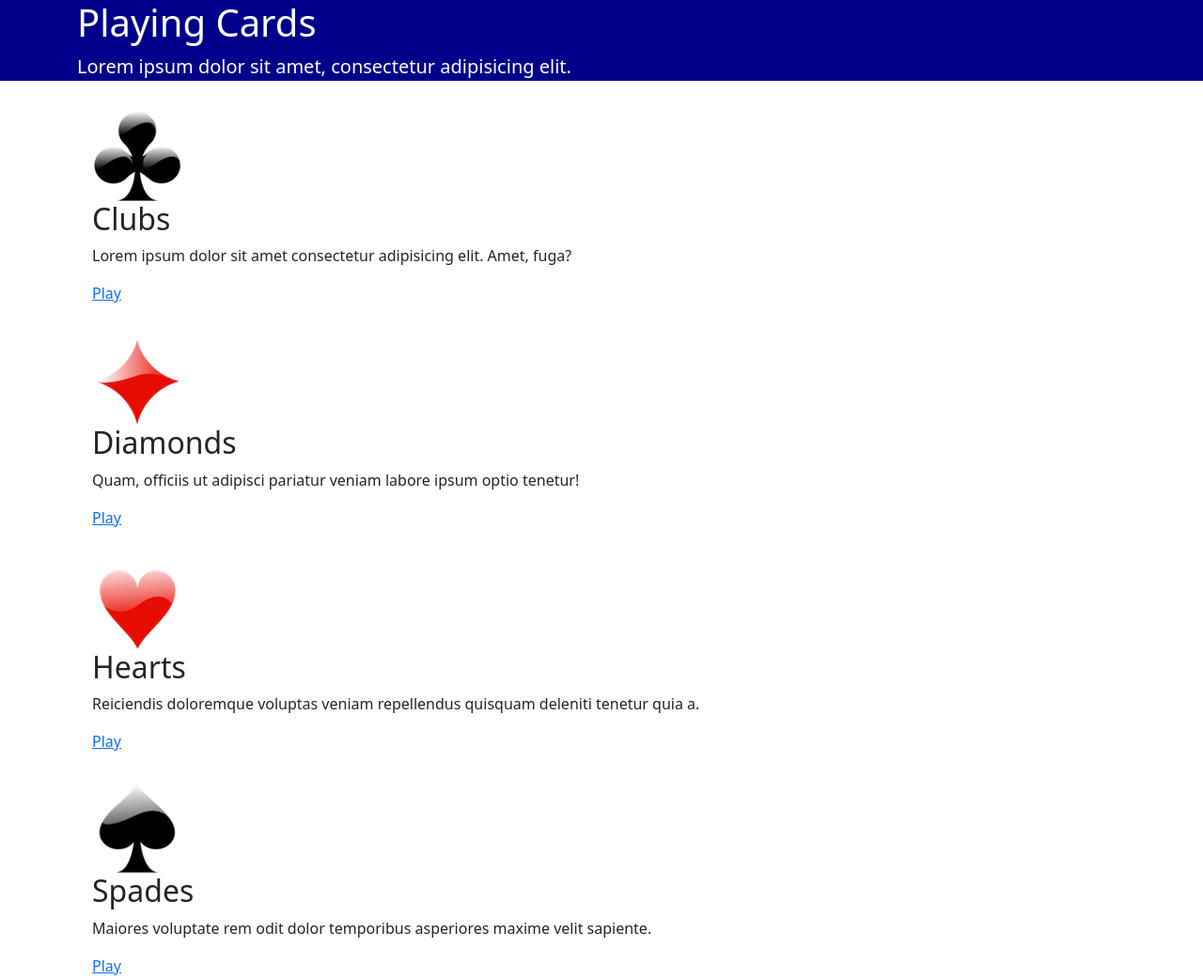
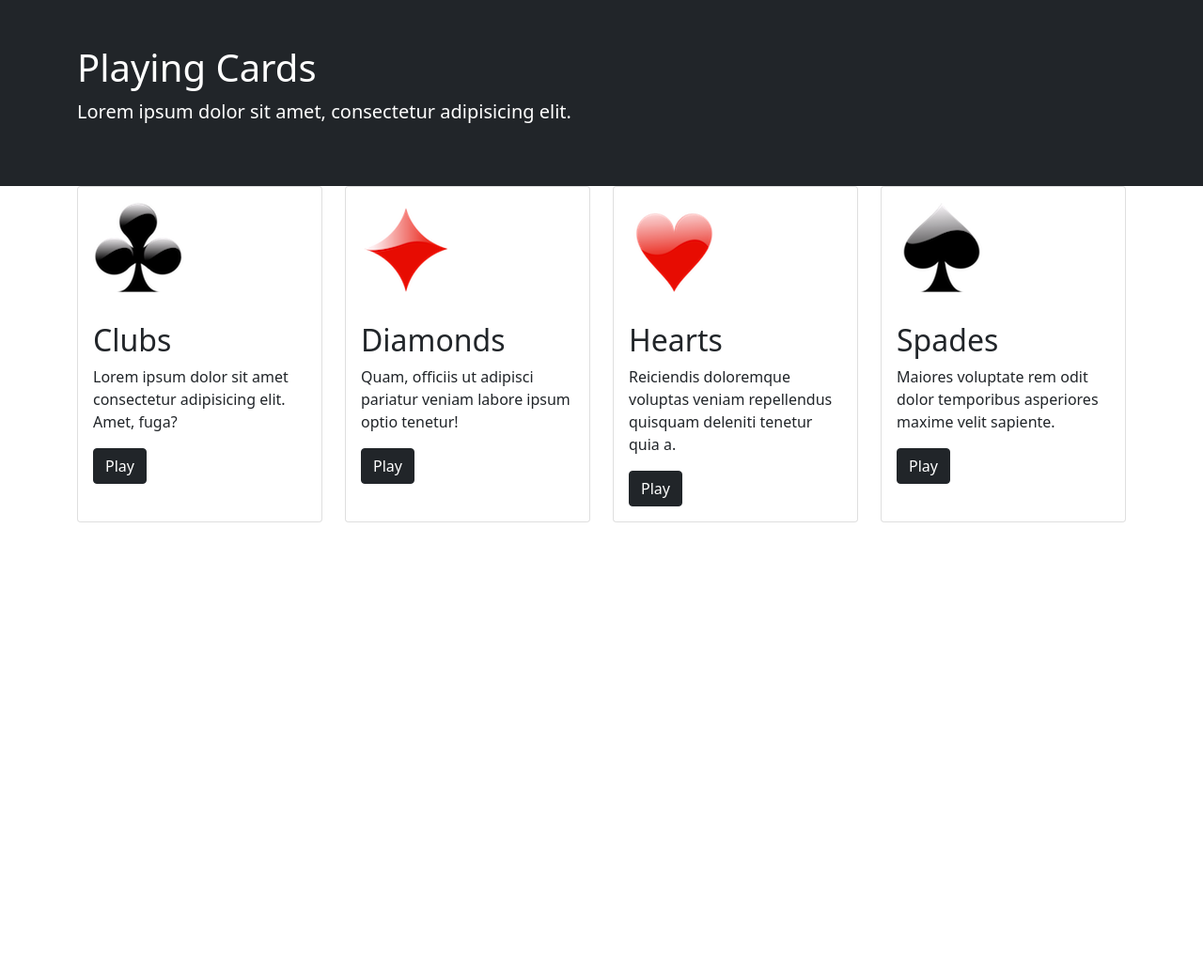
Before and after one commit to info340a-wi24/problem-set-04-iefegensh, a plain HTML site: page problem-b/index.html in a window 1280 px wide. Shown: the whole page at 94% size. After the commit the page ends 800 px from the top, so only its background shows below. Drawn offline with nearby package versions, Linux system fonts and the light colour scheme.

Commit message:
some changes on problem-b

```diff
--- a/problem-b/index.html
+++ b/problem-b/index.html
@@ -6,18 +6,15 @@
   <link rel="stylesheet" href="https://cdn.jsdelivr.net/npm/bootstrap@5.0.0/dist/css/bootstrap.min.css">
   <title>Playing Cards</title>
   <style>
-    .container-fluid {
-      background-color: darkblue;
-      color: white;
-      padding-top: 5;
-      padding-bottom: 5;
+    .card-body {
+      padding: 1rem;
     }
   </style>
   <!-- link in Bootstrap here -->
 </head>
 
 <body>
-  <header class="container-fluid">
+  <header class="container-fluid bg-dark py-5 text-white ">
     <div class="container">
       <h1>Playing Cards</h1>
       <p class="lead">Lorem ipsum dolor sit amet, consectetur adipisicing elit.</p>
@@ -26,37 +23,80 @@
 
   <main>
     <div class="container">
+      <div class="row">
+
         <!-- Card 1 -->
+        <div class="col-12 col-md-6 col-xl-3 d-flex">
+          <div class="card mb-4">
             <div class="card-body">
-        <img src="img/card-club-icon.png" alt="the club suit symbol">
-        <h2>Clubs</h2>
-        <p>Lorem ipsum dolor sit amet consectetur adipisicing elit. Amet, fuga?</p>
-        <a href="#">Play</a>
+              <div class="row">
+                <div class="col-sm-auto col-xl-12">
+                  <img src="img/card-club-icon.png" alt="the club suit symbol"  class="mb-3 pb-3">
+                </div>
+                <div class="col-sm">
+                  <h2 class="card-title">Clubs</h2>
+                  <p class="card-text">Lorem ipsum dolor sit amet consectetur adipisicing elit. Amet, fuga?</p>
+                  <a href="#" class="btn btn-dark">Play</a>
+                </div>
+              </div>
+            </div>
+          </div>
         </div>
 
           <!-- Card 2 -->
+        <div class="col-12 col-md-6 col-xl-3 d-flex">
+          <div class="card mb-4">
             <div class="card-body">
-        <img src="img/card-diamond-icon.png" alt="the diamond suit symbol">
-        <h2>Diamonds</h2>
-        <p>Quam, officiis ut adipisci pariatur veniam labore ipsum optio tenetur!</p>
-        <a href="#">Play</a>
+              <div class="row">
+                <div class="col-sm-auto col-xl-12">
+                  <img src="img/card-diamond-icon.png" alt="the diamond suit symbol"  class="mb-3 pb-3">
+                </div>
+                <div class="col-sm">
+                  <h2 class="card-title">Diamonds</h2>
+                  <p class="card-text">Quam, officiis ut adipisci pariatur veniam labore ipsum optio tenetur!</p>
+                  <a href="#" class="btn btn-dark">Play</a>
+                </div>
+              </div>
+            </div>
+          </div>
         </div>
 
           <!-- Card 3 -->
+        <div class="col-12 col-md-6 col-xl-3 d-flex">
+          <div class="card mb-4">
             <div class="card-body">
-        <img src="img/card-heart-icon.png" alt="the heart suit symbol">
-        <h2>Hearts</h2>
-        <p>Reiciendis doloremque voluptas veniam repellendus quisquam deleniti tenetur quia a.</p>
-        <a href="#">Play</a>
+              <div class="row">
+                <div class="col-sm-auto col-xl-12">
+                  <img src="img/card-heart-icon.png" alt="the heart suit symbol"  class="mb-3 pb-3">
+                </div>
+                <div class="col-sm">
+                  <h2 class="card-title">Hearts</h2>
+                  <p class="card-text">Reiciendis doloremque voluptas veniam repellendus quisquam deleniti tenetur quia a.</p>
+                  <a href="#" class="btn btn-dark">Play</a>
+                </div>
+              </div>
+            </div>
+          </div>
         </div>
 
 
           <!-- Card 4 -->
+        <div class="col-12 col-md-6 col-xl-3 d-flex">
+          <div class="card mb-4">
             <div class="card-body">
-        <img src="img/card-spade-icon.png" alt="the heart suit symbol">
-        <h2>Spades</h2>
-        <p>Maiores voluptate rem odit dolor temporibus asperiores maxime velit sapiente.</p>
-        <a href="#">Play</a>
+              <div class="row">
+                <div class="col-sm-auto col-xl-12">
+                  <img src="img/card-spade-icon.png" alt="the spade suit symbol"  class="mb-3 pb-3">
+                </div>
+                <div class ="col-sm">
+                  <h2 class="card-title">Spades</h2>
+                  <p class="card-text">Maiores voluptate rem odit dolor temporibus asperiores maxime velit sapiente.</p>
+                  <a href="#" class="btn btn-dark">Play</a>
+                </div>
+              </div>
+            </div>
+          </div>
+        </div>
       </div>
     </div>
   </main>
```
Lines whose indentation alone changed are shown as unchanged.
